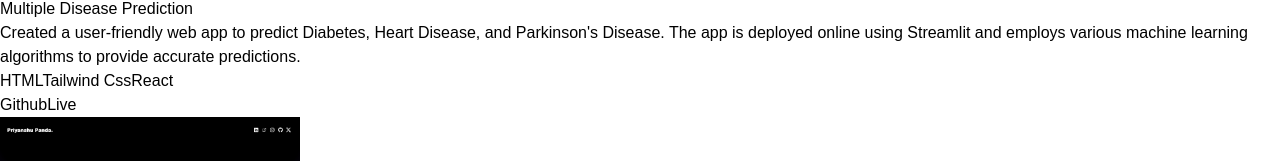
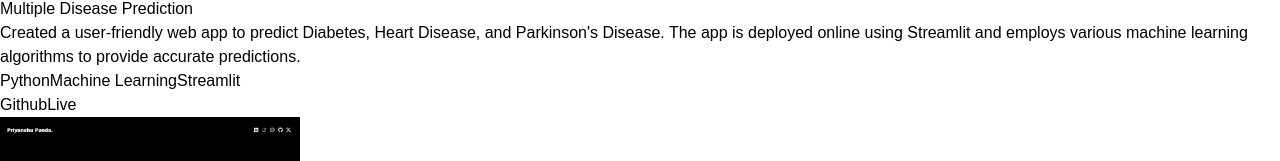
Before and after one commit to Uttakarsh-01/Portfolio_updated, a React (Vite) app: page / in a window 1280 px wide. Shown: the part 4798-4959 px from the top of the page. Built offline with nearby package versions, Linux system fonts and the light colour scheme; a web font is replaced by a local one.

Commit message:
Modified some details

```diff
--- a/src/constants/index.js
+++ b/src/constants/index.js
@@ -72,7 +72,7 @@ export const PROJECTS = [
     image: project3,
     description:
       "Created a user-friendly web app to predict Diabetes, Heart Disease, and Parkinson's Disease. The app is deployed online using Streamlit and employs various machine learning algorithms to provide accurate predictions.",
-    technologies: ["HTML", "Tailwind Css", "React",],
+    technologies: ["Python", "Machine Learning", "Streamlit",],
     github : "https://github.com/thegeek36/Multiple-Disease-Prediction",
     live : "#" ,
   },
```
